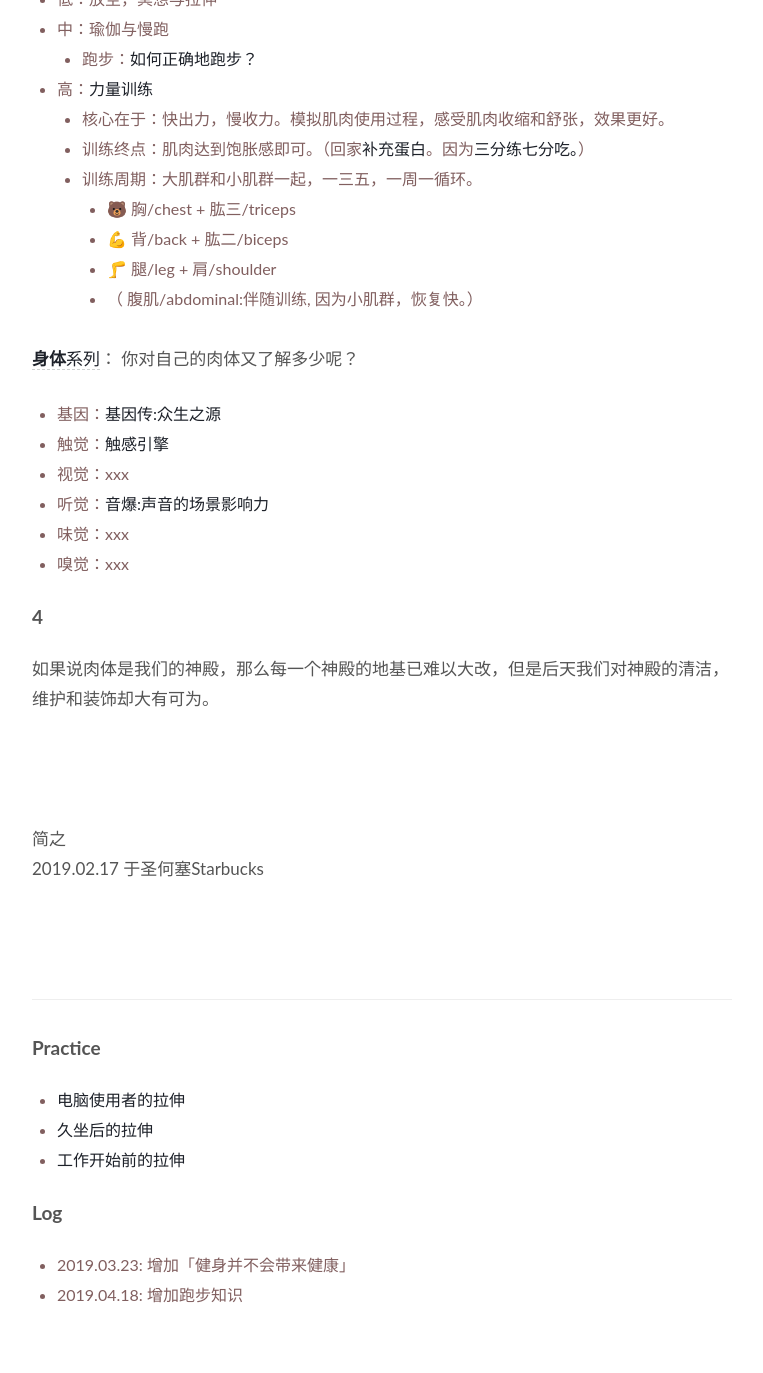
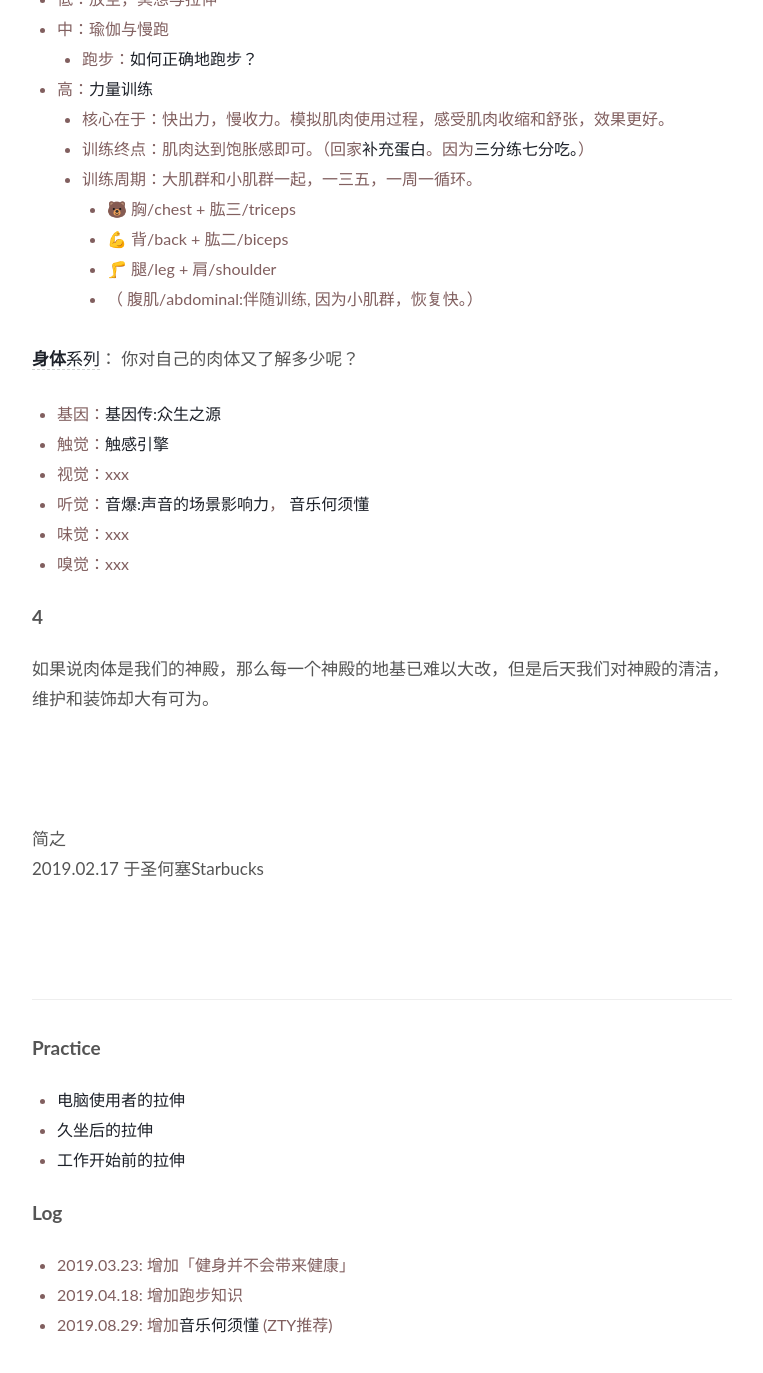
Before and after one commit to WillWang-X/willwang-x.github.io, a Jekyll site: the page built from _posts/2019-02-17-body.md, in a window 1280 px wide and 1400 px high, scrolled down 1873 px. Shown: the top 1373 px of the window, without its empty margins (258-1021 px from the left). Built offline with Jekyll 4.4.1, drawn with Linux system fonts in a browser that asks for light colours.

Commit message:
added music to body

```diff
--- a/_posts/2019-02-17-body.md
+++ b/_posts/2019-02-17-body.md
@@ -76,7 +76,7 @@ published: true
 - 基因：[基因传:众生之源](https://book.douban.com/subject/27168433/)
 - 触觉：[触感引擎](https://book.douban.com/subject/30324189/)
 - 视觉：xxx
-- 听觉：[音爆:声音的场景影响力](https://book.douban.com/subject/26856945/)
+- 听觉：[音爆:声音的场景影响力](https://book.douban.com/subject/26856945/)， [音乐何须懂](https://www.youtube.com/watch?v=EW14lHi1kYU&t=2890s)
 - 味觉：xxx
 - 嗅觉：xxx
 <br>
@@ -108,3 +108,4 @@ published: true
 
 - 2019.03.23: 增加「健身并不会带来健康」
 - 2019.04.18: 增加跑步知识
+- 2019.08.29: 增加[音乐何须懂](https://www.youtube.com/watch?v=EW14lHi1kYU&t=2890s) (ZTY推荐)
```
